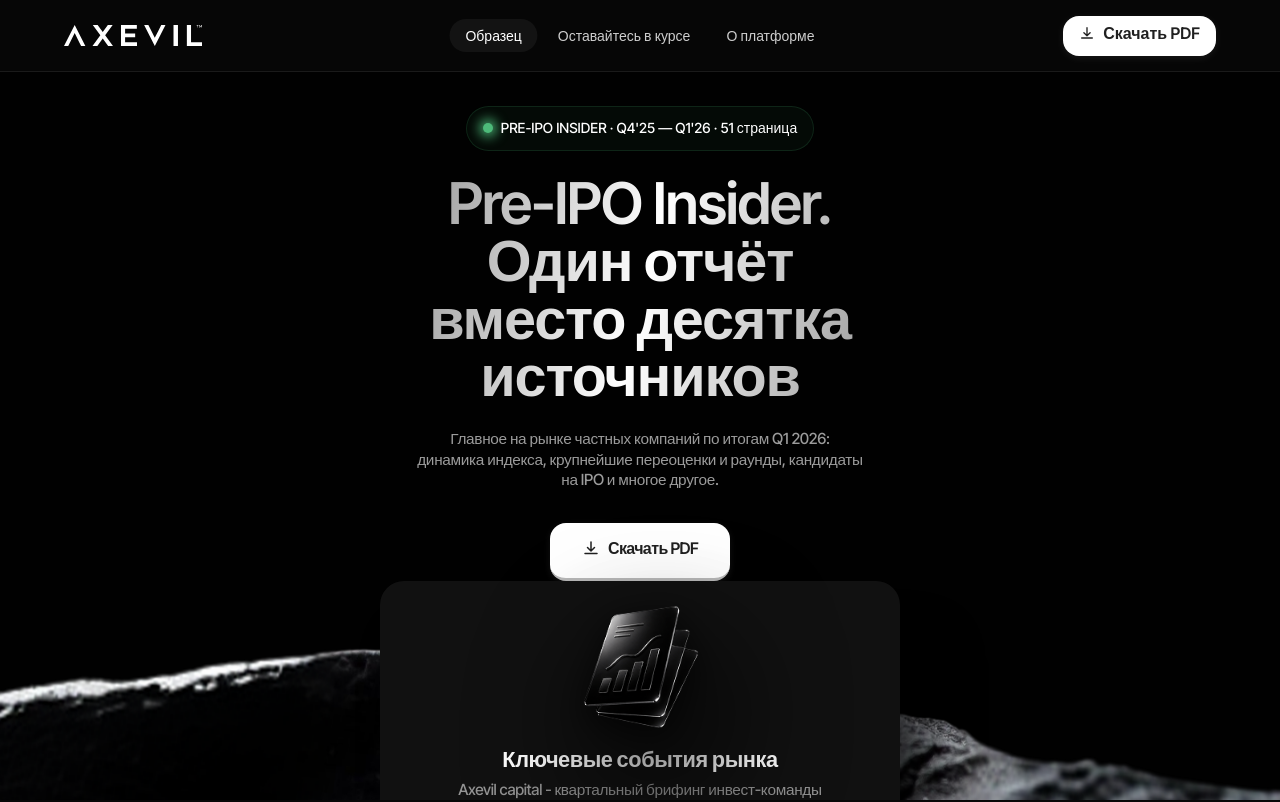
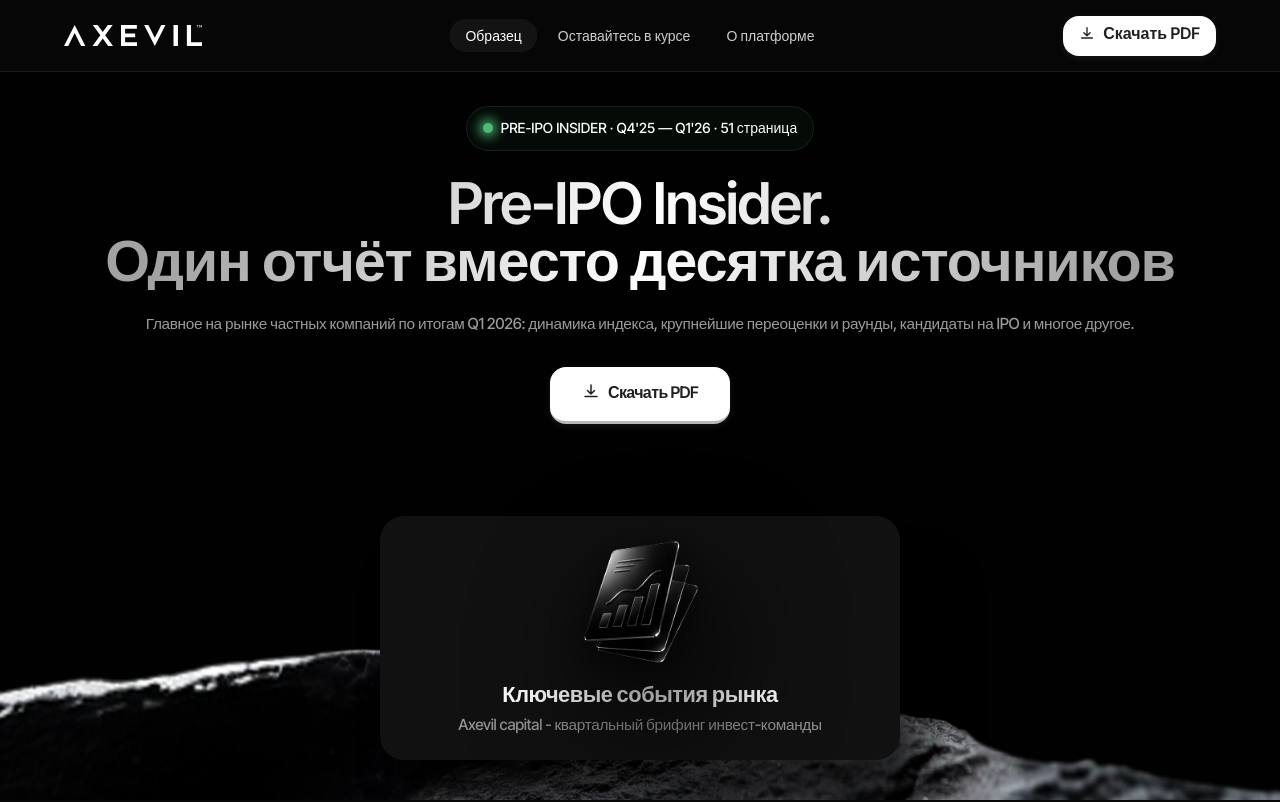
Before and after one commit to marketingwtf135/marketing-websites, a React (Vite) app in the folder axevil-pdf-page/: page / in a window 1280 px wide. Shown: the top 802 px of the page. Built offline with nearby package versions, Linux system fonts and the light colour scheme; the HTML template or start-up script is replaced by a standard one.

Commit message:
fix: PS1Hero H1+p width 100% maxWidth none
Co-Authored-By: Claude Sonnet 4.6 <noreply@anthropic.com>

```diff
--- a/axevil-pdf-page/src/pages/pdf-sections/PS1Hero.tsx
+++ b/axevil-pdf-page/src/pages/pdf-sections/PS1Hero.tsx
@@ -108,7 +108,8 @@ export default function PS1Hero() {
                     'linear-gradient(103.37deg, rgb(162,162,162) 8.73%, rgb(255,255,255) 50.65%, rgb(162,162,162) 92.57%)',
                   WebkitBackgroundClip: 'text',
                   backgroundClip: 'text',
-                  maxWidth: 'clamp(20rem, 40vw, 38rem)',
+                  width: '100%',
+                  maxWidth: 'none',
                   textAlign: 'center',
                   margin: 0,
                 }}
@@ -126,7 +127,8 @@ export default function PS1Hero() {
                   lineHeight: 1.35,
                   letterSpacing: '-0.02em',
                   color: '#9b9b9b',
-                  maxWidth: 'clamp(18rem, 35vw, 37.5rem)',
+                  width: '100%',
+                  maxWidth: 'none',
                   textAlign: 'center',
                   margin: 0,
                 }}
```
